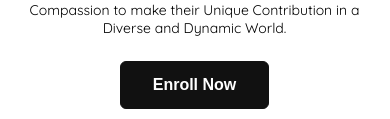
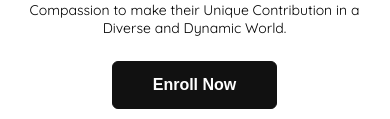
Before and after one commit to md-mainul-980/assignment-2, a plain HTML site: page index.html in a window 390 px wide. Shown: the part 722-841 px from the top of the page. Drawn offline with Linux system fonts and the light colour scheme.

Commit message:
Header part done

```diff
--- a/style.css
+++ b/style.css
@@ -286,7 +286,7 @@ nav a {
         color: white;
         font-weight: 600;
         font-size: 1rem;
-        padding: 14px 32px;
+        padding: 14px 40px;
         border: 1px solid rgba(17, 17, 17, 1);
     }
 
```
